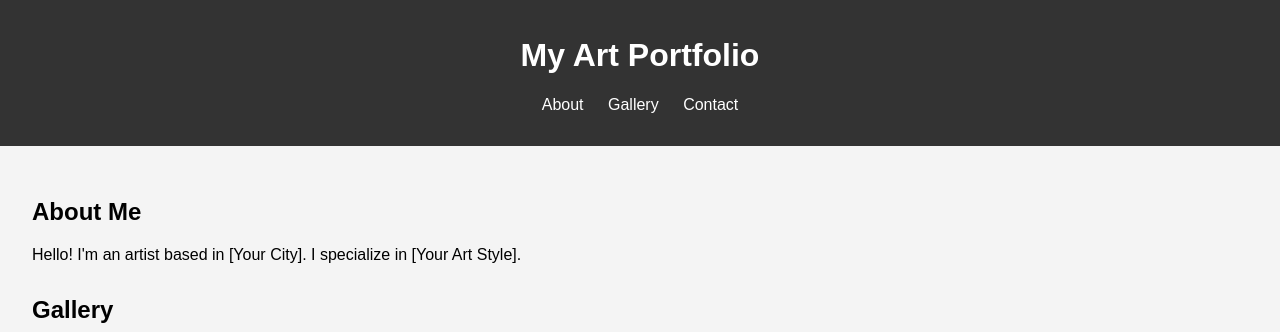
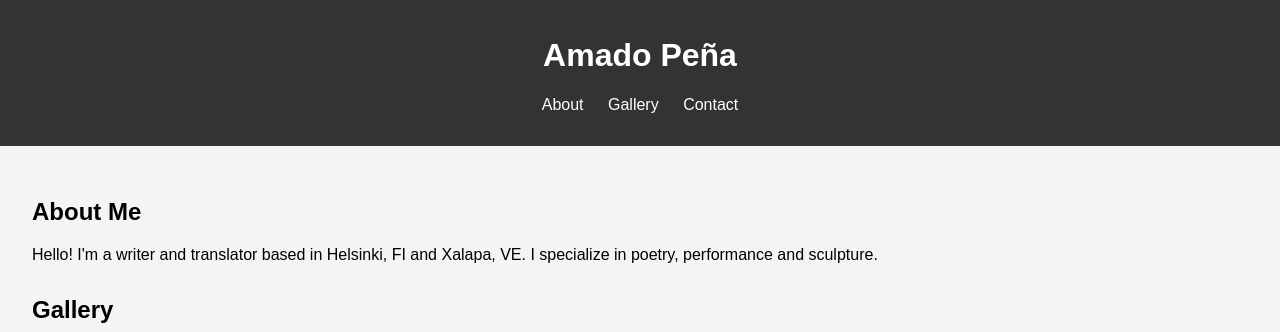
Before and after one commit to xspade666/portfolio, a plain HTML site: page index.html in a window 1280 px wide. Shown: the top 332 px of the page. Drawn offline with Linux system fonts and the light colour scheme.

Commit message:
Update index.html

```diff
--- a/index.html
+++ b/index.html
@@ -3,12 +3,12 @@
 <head>
     <meta charset="UTF-8">
     <meta name="viewport" content="width=device-width, initial-scale=1.0">
-    <title>Artist Portfolio</title>
+    <title>Portfolio</title>
     <link rel="stylesheet" href="styles.css">
 </head>
 <body>
     <header>
-        <h1>My Art Portfolio</h1>
+        <h1>Amado Peña</h1>
         <nav>
             <ul>
                 <li><a href="#about">About</a></li>
@@ -20,7 +20,7 @@
     <main>
         <section id="about">
             <h2>About Me</h2>
-            <p>Hello! I'm an artist based in [Your City]. I specialize in [Your Art Style].</p>
+            <p>Hello! I'm a writer and translator based in Helsinki, FI and Xalapa, VE. I specialize in poetry, performance and sculpture.</p>
         </section>
         <section id="gallery">
             <h2>Gallery</h2>
```
